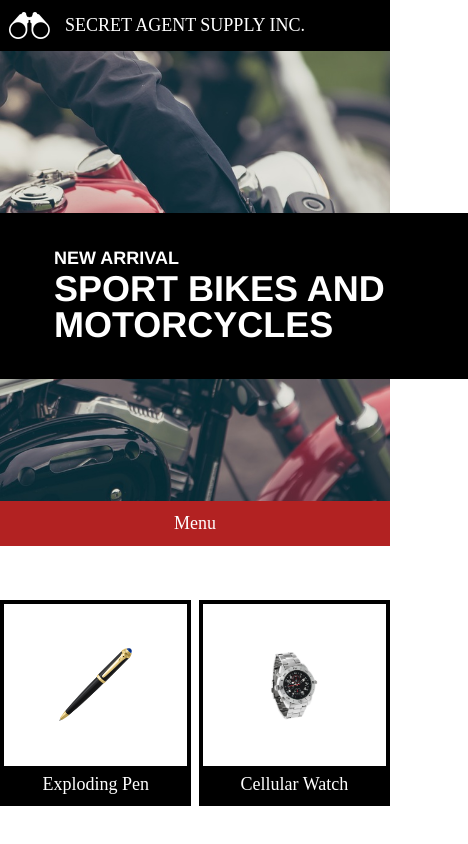
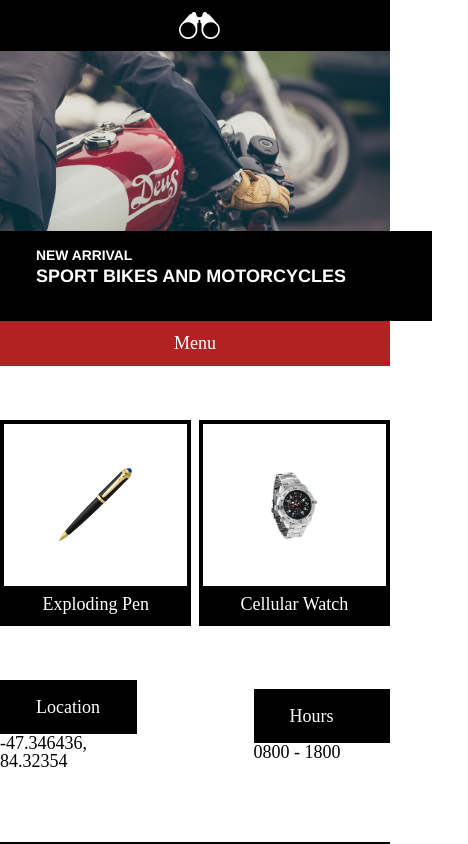
Before and after one commit to Webscaper/SecretAgentSupply, a plain HTML site: page index.html in a window 390 px wide. Shown: the top 844 px of the page, 468 px wide, since content can reach past the window. Drawn offline with Linux system fonts and the light colour scheme.

Commit message:
worked on responsive layout

```diff
--- a/resources/css/style.css
+++ b/resources/css/style.css
@@ -165,4 +165,40 @@ footer {
     display:block;
     text-align: center;
   }
+
+  .headline h1 {
+    font-size: 1.5rem;
+  }
 }
+
+@media only screen and (max-width: 470px){
+  header span {
+    display: none;
+  }
+
+  header .container {
+    justify-content: center;
+  }
+
+  header img {
+    padding: 0;
+  }
+
+  .headline {
+    top: 10rem;
+    padding: 1rem 2rem;
+    height: 3rem;
+  }
+
+.headline h1 {
+  font-size: 1rem;
+}
+
+.headline h4 {
+  font-size: 0.77rem;
+}
+
+  .jumbotron {
+    height: 15rem;
+  }
+}
```
